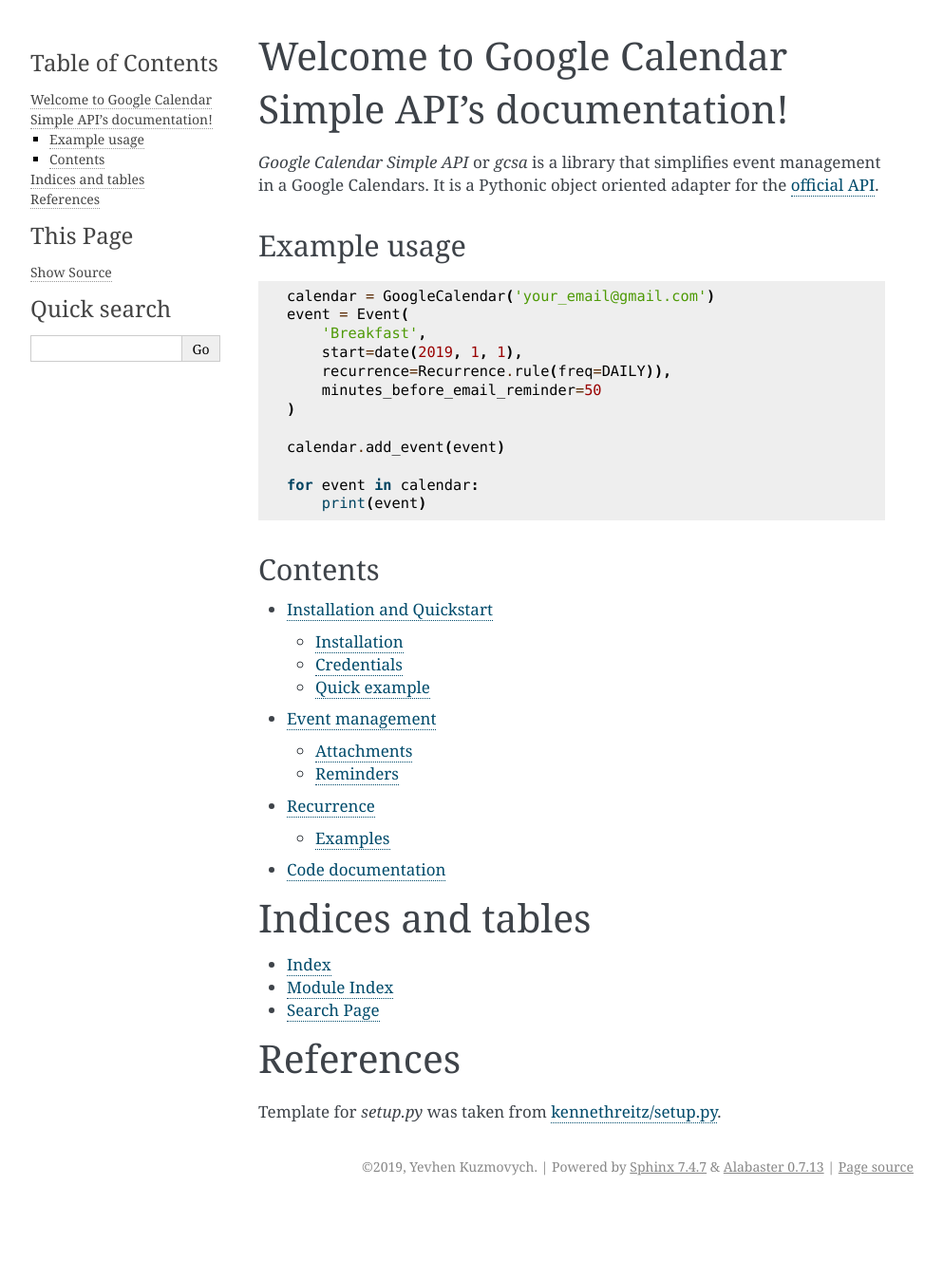
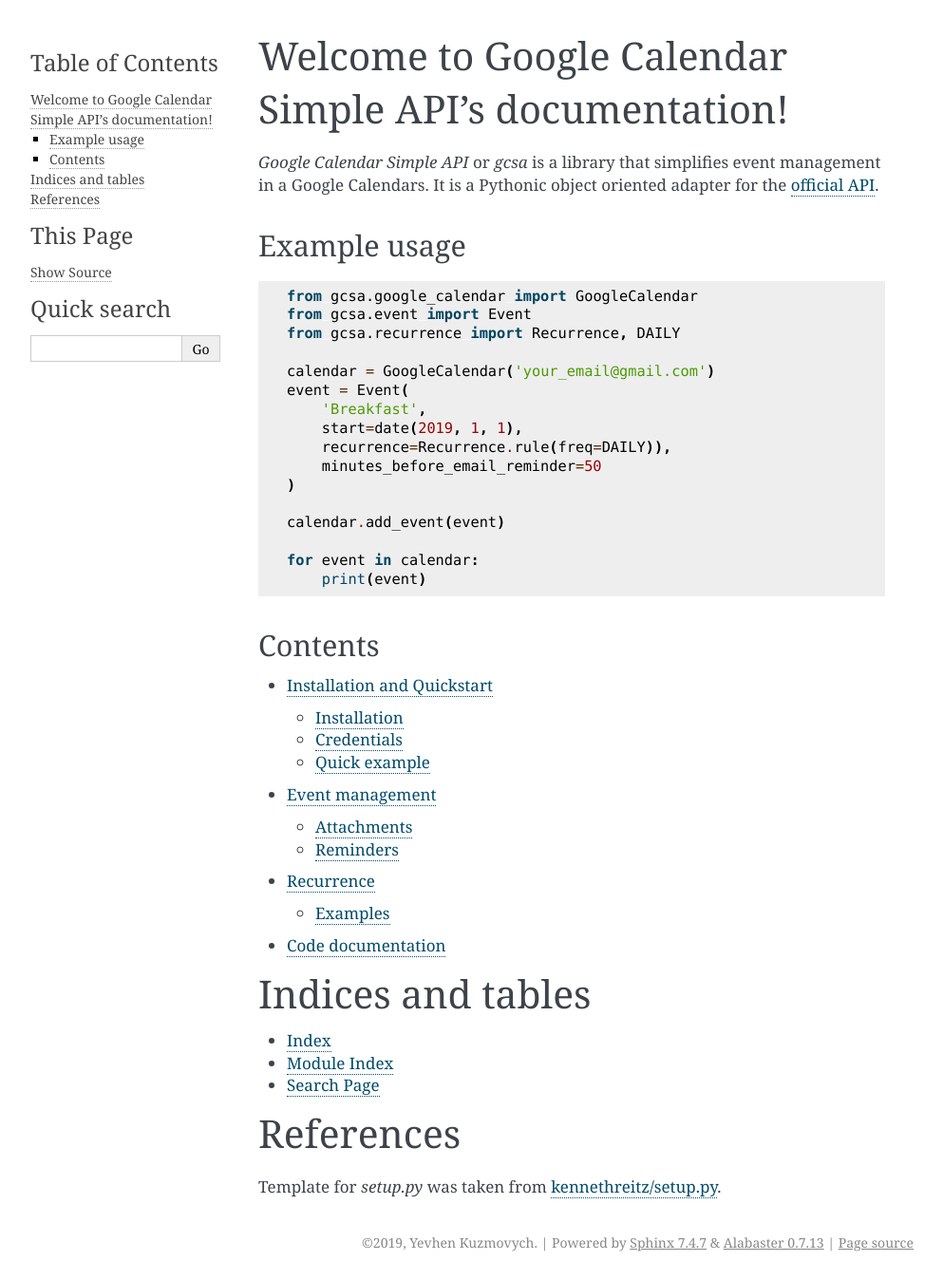
Before and after one commit to kuzmoyev/google-calendar-simple-api, a Sphinx documentation site: the page built from docs/source/index.rst, in a window 1280 px wide. Shown: the whole page at 95% size, without its empty margins (148-1141 px from the left). Built offline with Sphinx 7.4.7, drawn with Linux system fonts in a browser that asks for light colours; pages that are not in the unit, such as notebooks, are missing from menus; before the commit the page ends 1268 px from its top, so only the background shows below that.

Commit message:
Add syntax highlight in docs

```diff
--- a/docs/source/index.rst
+++ b/docs/source/index.rst
@@ -7,7 +7,11 @@
 Example usage
 -------------
 
-::
+.. code-block:: python
+
+    from gcsa.google_calendar import GoogleCalendar
+    from gcsa.event import Event
+    from gcsa.recurrence import Recurrence, DAILY
 
     calendar = GoogleCalendar('your_email@gmail.com')
     event = Event(
--- a/docs/source/installation.rst
+++ b/docs/source/installation.rst
@@ -9,7 +9,7 @@
 
 To install ``gcsa`` run following command:
 
-::
+.. code-block:: bash
 
    pip install gcsa
 
@@ -45,7 +45,7 @@
 For :code:`date`/:code:`datetime` objects you can use Pythons datetime_ module or as in the
 example beautiful_date_ library (*because it's beautiful... just like you*).
 
-::
+.. code-block:: python
 
     from gcsa.event import Event
     from gcsa.google_calendar import GoogleCalendar
@@ -79,7 +79,7 @@
 If you have put :code:`credentials.json` elsewhere (not in :code:`~/.credentials/`),
 you can specify the path to the credentials as a second argument of the :code:`GoogleCalendar`:
 
-::
+.. code-block:: python
 
     calendar = GoogleCalendar('your_email@gmail.com',
                               'path_to_credentials/credentials.json')
```
Also changed, not shown: docs/source/event_management.rst (+12 -12 lines), docs/source/recurrence_tutorial.rst (+29 -29 lines).
